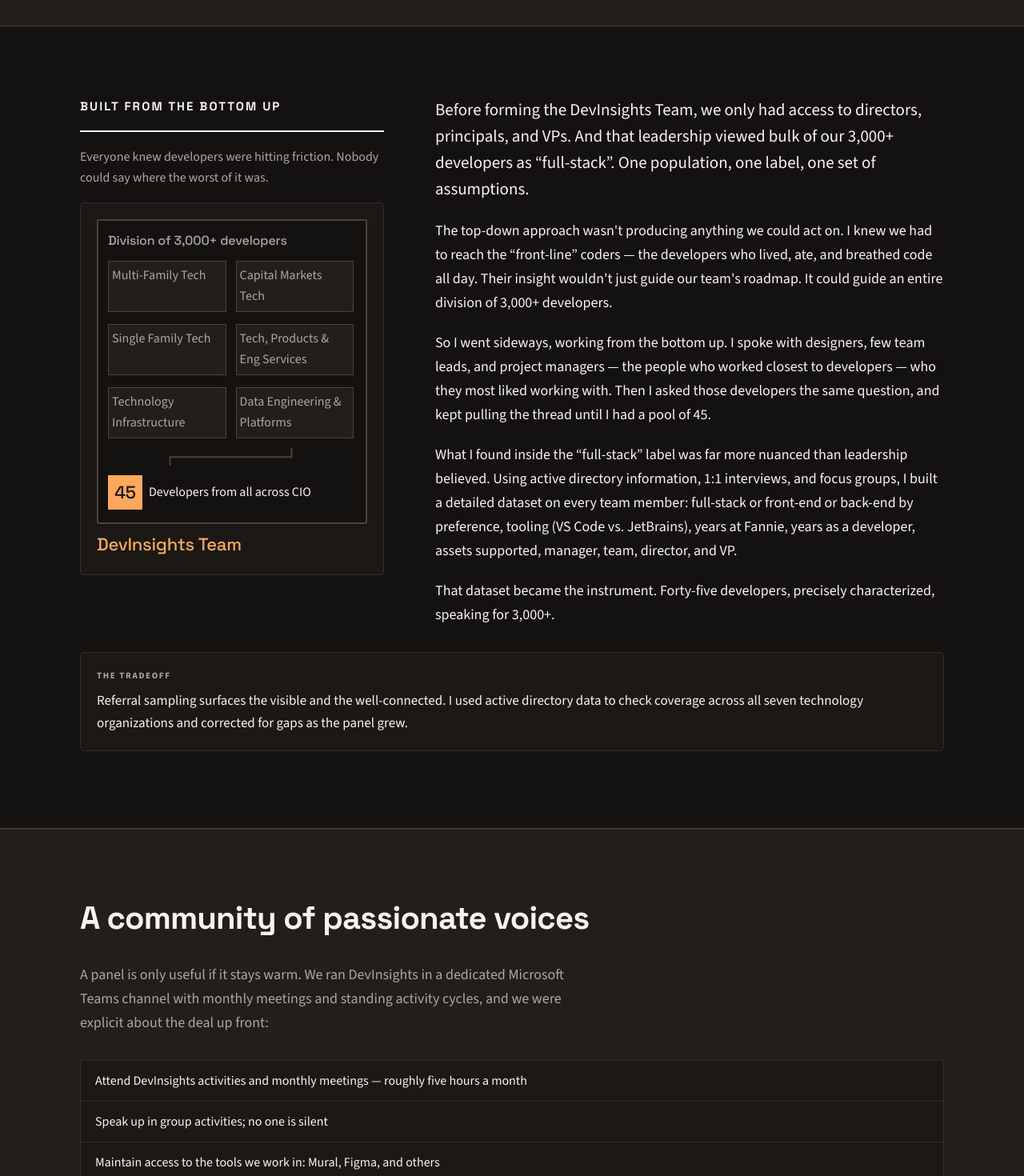
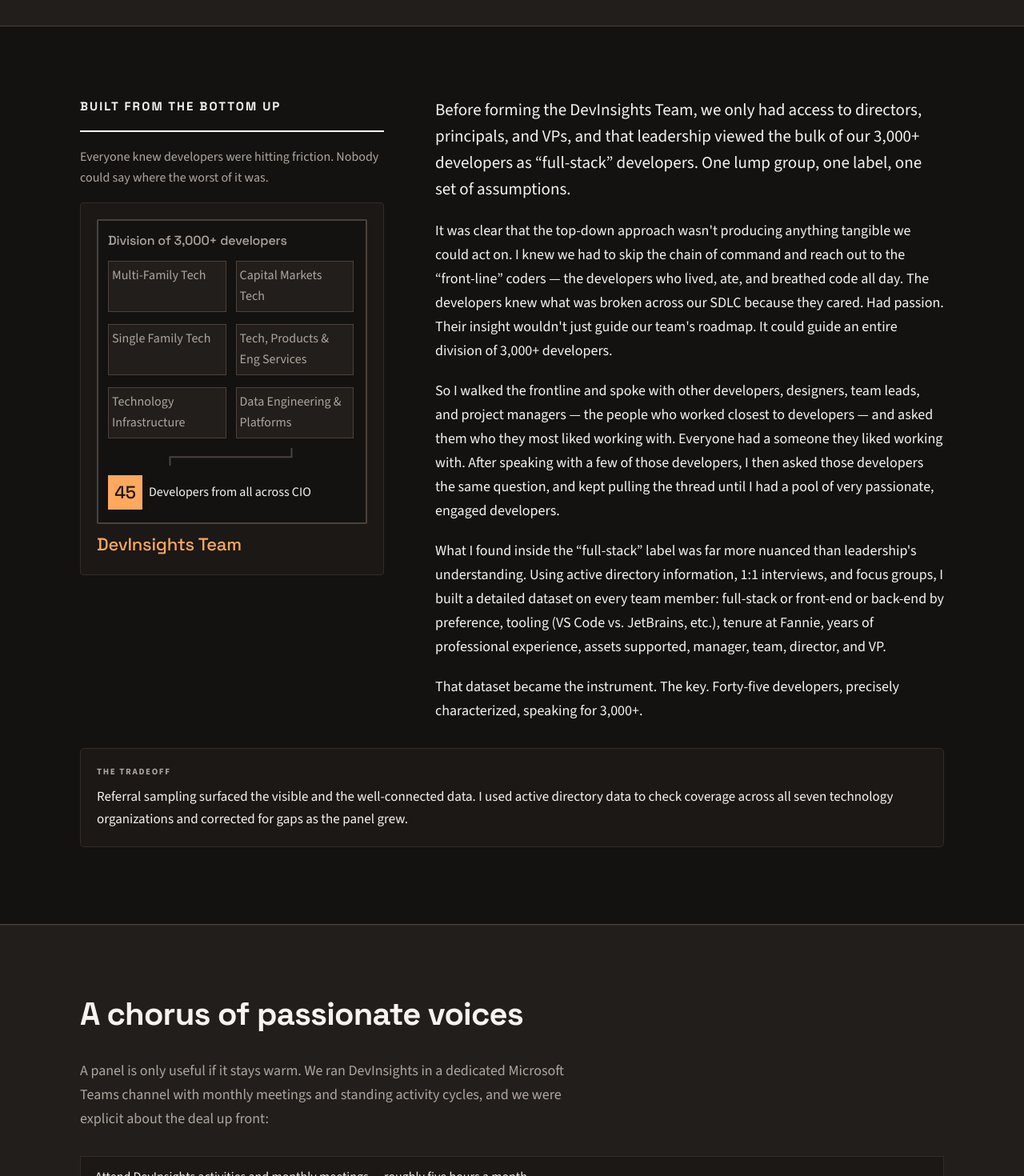
Before and after one commit to beelzebuddha/portfolio-site, a Next.js app: page /case-studies/dev-insights in a window 1280 px wide. Shown: the part 880-2350 px from the top of the page at 80% size. Built offline with nearby package versions, Linux system fonts and the light colour scheme.

Commit message:
Update DevInsights and Chassis CodeGen case study copy

```diff
--- a/app/case-studies/dev-insights/page.tsx
+++ b/app/case-studies/dev-insights/page.tsx
@@ -67,41 +67,41 @@ export default function DevInsightsPage() {
               <div className={styles.body}>
                 <p className={styles.lede}>
                   Before forming the DevInsights Team, we only had access to
-                  directors, principals, and VPs. And that leadership viewed
-                  bulk of our 3,000+ developers as “full-stack”. One population,
+                  directors, principals, and VPs, and that leadership viewed the
+                  bulk of our 3,000+ developers as “full-stack” developers. One lump group,
                   one label, one set of assumptions.
                 </p>
                 <p className={styles.bodyText}>
-                  The top-down approach wasn&apos;t producing anything we could
-                  act on. I knew we had to reach the “front-line” coders — the
-                  developers who lived, ate, and breathed code all day. Their
-                  insight wouldn&apos;t just guide our team&apos;s roadmap. It
+                  It was clear that the top-down approach wasn&apos;t producing anything tangible we could
+                  act on. I knew we had to skip the chain of command and reach out to the “front-line” coders — the
+                  developers who lived, ate, and breathed code all day. The developers knew what was broken across our SDLC because they cared. Had passion.
+                  Their insight wouldn&apos;t just guide our team&apos;s roadmap. It
                   could guide an entire division of 3,000+ developers.
                 </p>
                 <p className={styles.bodyText}>
-                  So I went sideways, working from the bottom up. I spoke with
-                  designers, few team leads, and project managers — the people
-                  who worked closest to developers — who they most liked working
-                  with. Then I asked those developers the same question, and
-                  kept pulling the thread until I had a pool of 45.
+                  So I walked the frontline and spoke with other developers,
+                  designers, team leads, and project managers — the people
+                  who worked closest to developers — and asked them who they most liked working
+                  with. Everyone had a someone they liked working with. After speaking with a few of those developers, I then asked those developers the same question, and
+                  kept pulling the thread until I had a pool of very passionate, engaged developers.
                 </p>
                 <p className={styles.bodyText}>
                   What I found inside the “full-stack” label was far more
-                  nuanced than leadership believed. Using active directory
+                  nuanced than leadership&apos;s understanding. Using active directory
                   information, 1:1 interviews, and focus groups, I built a
                   detailed dataset on every team member: full-stack or front-end
-                  or back-end by preference, tooling (VS Code vs. JetBrains),
-                  years at Fannie, years as a developer, assets supported,
+                  or back-end by preference, tooling (VS Code vs. JetBrains, etc.),
+                  tenure at Fannie, years of professional experience, assets supported,
                   manager, team, director, and VP.
                 </p>
                 <p className={styles.bodyText}>
-                  That dataset became the instrument. Forty-five developers,
+                  That dataset became the instrument. The key. Forty-five developers,
                   precisely characterized, speaking for 3,000+.
                 </p>
               </div>
             </div>
             <Aside label="THE TRADEOFF">
-              Referral sampling surfaces the visible and the well-connected. I
+              Referral sampling surfaced the visible and the well-connected data. I
               used active directory data to check coverage across all seven
               technology organizations and corrected for gaps as the panel grew.
             </Aside>
@@ -115,7 +115,7 @@ export default function DevInsightsPage() {
         >
           <div className={`container ${styles.inner}`}>
             <p className={styles.sectionTitle}>
-              A community of passionate voices
+              A chorus of passionate voices
             </p>
             <p className={styles.intro}>
               A panel is only useful if it stays warm. We ran DevInsights in a
@@ -128,14 +128,14 @@ export default function DevInsightsPage() {
                 'Attend DevInsights activities and monthly meetings — roughly five hours a month',
                 'Speak up in group activities; no one is silent',
                 'Maintain access to the tools we work in: Mural, Figma, and others',
-                'Talk to fellow developers about their friction points and bring them back to the team',
+                'Talk to fellow developers about their friction points and report back',
                 'Cameras on during recorded sessions',
               ]}
             />
             <p className={styles.intro}>
               Five hours a month from 45 developers bought us a standing line
               into how thousands of engineers actually worked. Public-product
-              teams pay a fortune for access like that. We had it down the hall.
+              teams pay a fortune for access like that. We had it at our fingertips; whenever we needed it.
             </p>
           </div>
         </section>
@@ -202,12 +202,12 @@ export default function DevInsightsPage() {
             <div className={`${styles.body} measure-prose`}>
               <p className={styles.lede}>
                 Forty-five developers could tell us what was wrong. However,
-                having more developers would help us pinpoint to where
-                improvements were needed down to the unit level and yield true
+                having more developers would help us pinpoint exactly where
+                improvements were needed down to the unit level and yield quantitative data to back up the qualitative
                 insights.
               </p>
               <p className={styles.bodyText}>
-                So we grew the panel. DevInsights went from 45 to 450 developers
+                So the panel grew. DevInsights went from 45 to 450 developers
                 — roughly one in seven people in the division — recruited across
                 all seven technology organizations rather than by referral this
                 time, so the larger pool corrected the sampling bias the
@@ -219,25 +219,21 @@ export default function DevInsightsPage() {
             <OrgChart450 />
             <div className={`${styles.body} measure-prose`}>
               <p className={styles.bodyText}>
-                Two tiers, two jobs. The champions gave us depth and outreach.
-                They would rally the dev teams they worked in, listened to their
-                pain points, jotted down their own pain points, and encouraged
+                Two tiers, two jobs. The originial 45 developers became champions - captains that could rally the dev teams they represented and encourage the
                 developers on their team to take the quarterly Snapshot survey.
               </p>
               <p className={styles.bodyText}>
-                The 450 gave us a survey population that represented 1 in 7
+                The full pool of 450 team members gave us a survey population that represented 1 in 7
                 developers. Imagine having a product where you could speak to
                 one-seventh of your customer base.
               </p>
               <p className={styles.bodyText}>
                 That kind of representation made this a true DevInsights team.
-                We stood up the DX Intelligence Platform on the DX Core 4
-                framework and ran the division&apos;s first developer
-                self-assessment — the Snapshot — alongside driver deep-dive
-                surveys and product assessments.
+                We first ran a pilot survey to validate the DX Core 4 platform, then ran the division&apos;s first developer
+                self-assessment — the Snapshot. This would be the first comprehensive survey of our developers. It asked questions about every aspect of their developer experience, from the tools they used to the processes they followed to the culture they worked in.
               </p>
               <p className={styles.bodyText}>
-                The April Snapshot pointed hard at two things. Deep work scored
+                The April Snapshot called out several areas of concern but we decided to keep the focus on two, based on importance determined by developer feedback and DXI rating as it compared the the P75 - the top 25 percent of the tech industry. Deep work scored
                 low — developers weren&apos;t failing at their jobs, they were
                 being prevented from doing them, fragmented across meetings,
                 tools, and context switches. Build and test scored low alongside
@@ -260,7 +256,7 @@ export default function DevInsightsPage() {
             <p className={styles.sectionTitle}>What changed</p>
             <div className={`${styles.body} measure-prose`}>
               <p className={styles.mutedText}>
-                Leadership took the April findings into 2025 planning. Deep work
+                Leadership took the survey&apos;s findings into planning for the upcoming quarter. Deep work
                 and build-and-test became the priorities the platform
                 organization worked against — the DevEx North Star metrics the
                 division judged itself by, translated into OKRs and roadmap
```
Also changed, not shown: app/case-studies/chassis-codegen/page.tsx (+21 -18 lines).
